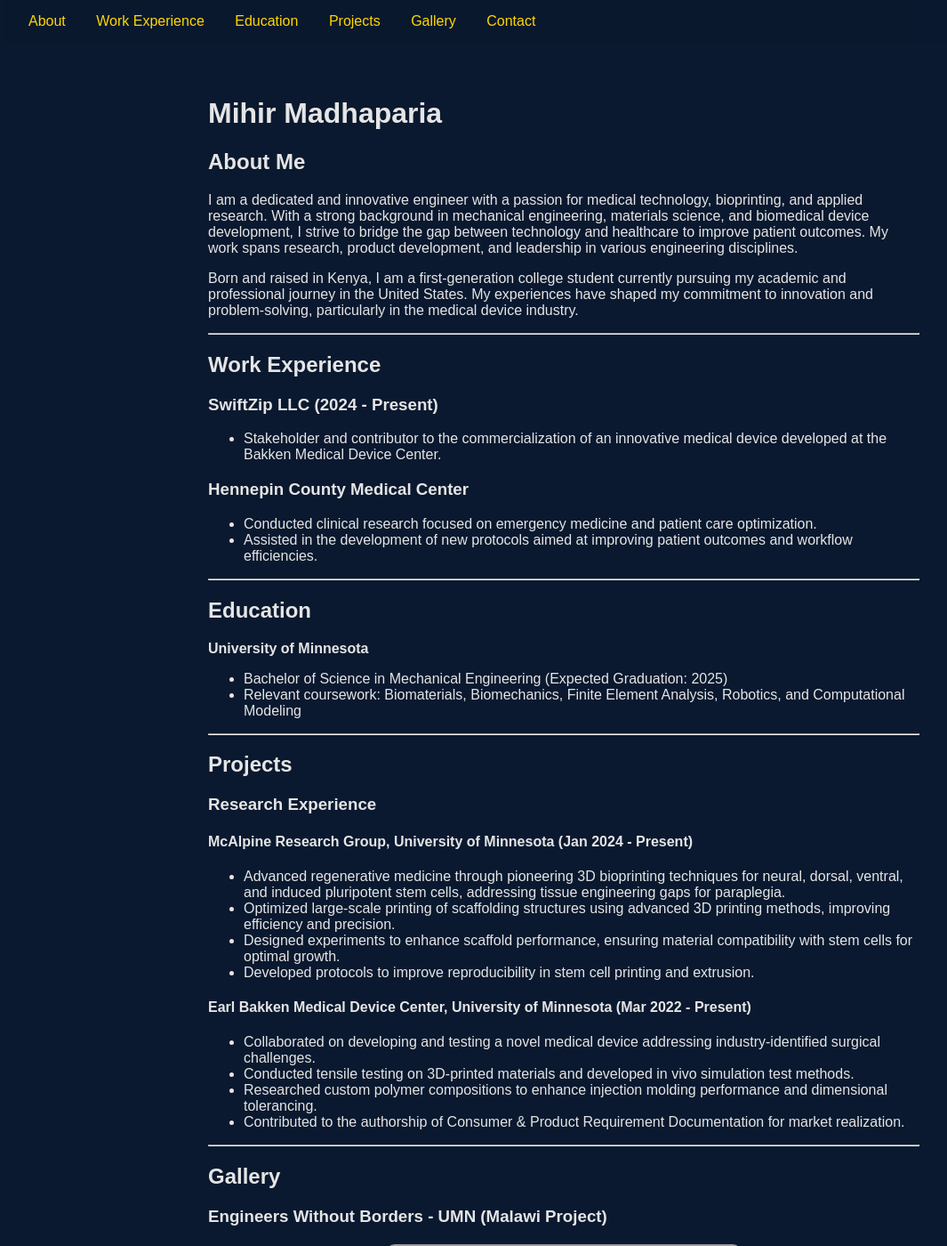
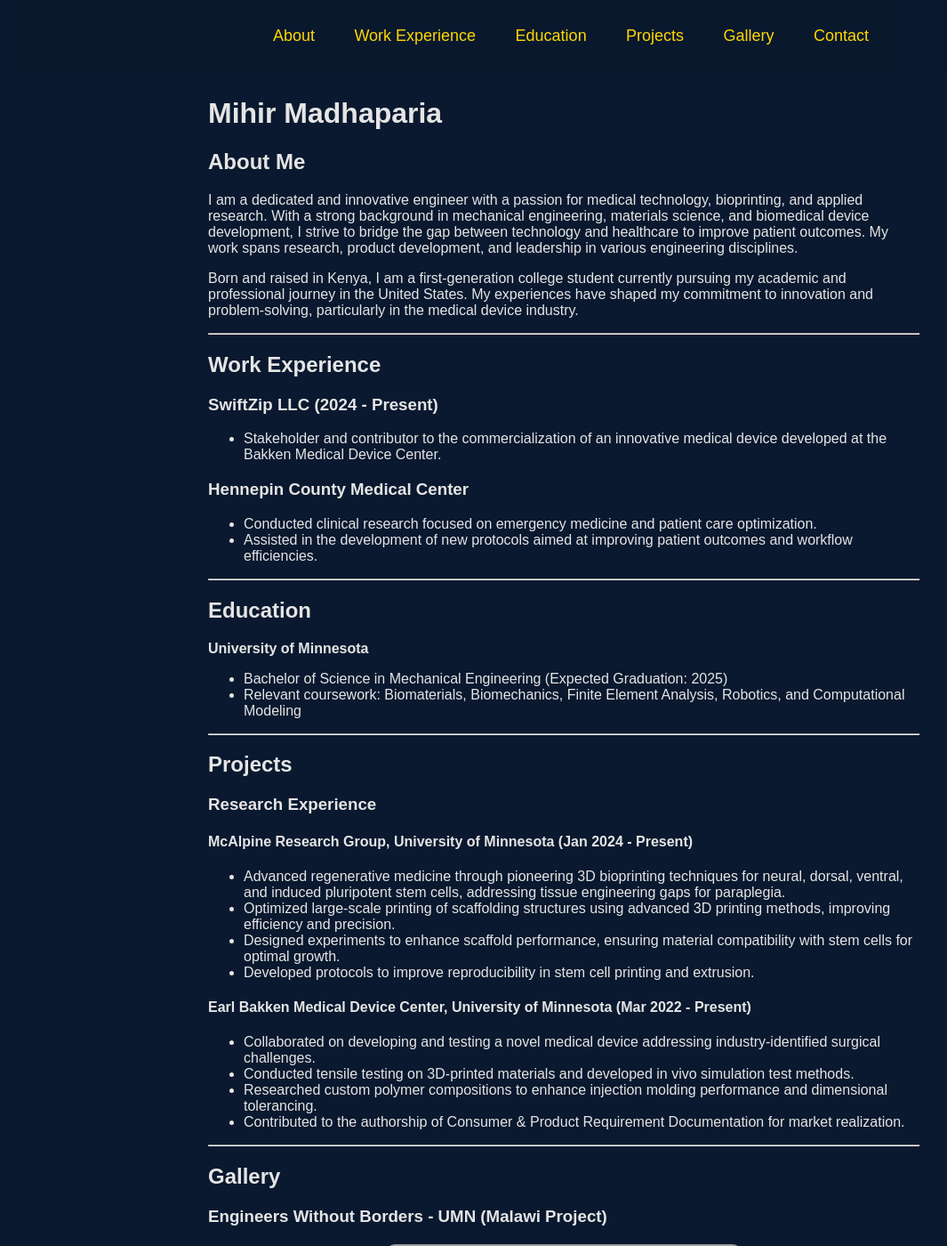
Before and after one commit to mihirmadhaparia/mihirmadhaparia.github.io, a Jekyll site: the page built from README.md, in a window 1280 px wide and 1400 px high. Shown: the whole window at 89% size, without its empty margins (6-1071 px from the left). Built offline with Jekyll 4.4.1, drawn with Linux system fonts in a browser that asks for light colours; our own code applies the rules of GitHub Pages for plain Markdown files; grey boxes are pictures that could not be loaded.

Commit message:
Update style.css navbar upgrades

```diff
--- a/assets/css/style.css
+++ b/assets/css/style.css
@@ -35,26 +35,49 @@
     font-family: 'Arial', sans-serif;
 }
 
-/* Navigation Bar */
+/* Sticky Navigation Bar */
 nav {
-    background: rgba(10, 25, 47, 0.9); /* Slightly Transparent Navy */
-    padding: 15px;
     position: fixed;
+    top: 0;
     width: 100%;
-    top: 0;
+    background: rgba(10, 25, 47, 0.9); /* Slightly transparent navy */
+    padding: 15px 0;
+    text-align: center;
+    transition: top 0.3s ease-in-out;
     z-index: 1000;
-    transition: background 0.3s ease-in-out;
 }
 
+/* Navigation Links */
 nav a {
     color: #FFD700; /* Bright Gold */
     text-decoration: none;
-    padding: 10px 15px;
+    padding: 15px 20px;
+    display: inline-block;
+    font-size: 18px;
+    position: relative;
     transition: color 0.3s ease-in-out;
 }
 
-nav a:hover {
-    color: #FFEA70; /* Lighter Gold for hover effect */
+/* Gradient Underline Effect */
+nav a::after {
+    content: "";
+    position: absolute;
+    left: 50%;
+    bottom: -5px;
+    width: 0;
+    height: 3px;
+    background: linear-gradient(90deg, cyan, lime);
+    transition: width 0.3s ease-in-out, left 0.3s ease-in-out;
+}
+
+nav a:hover::after {
+    width: 100%;
+    left: 0;
+}
+
+/* Hide Navigation on Scroll Down, Show on Scroll Up */
+.hidden-nav {
+    top: -80px; /* Move navbar out of view */
 }
 
 /* Buttons */
```
